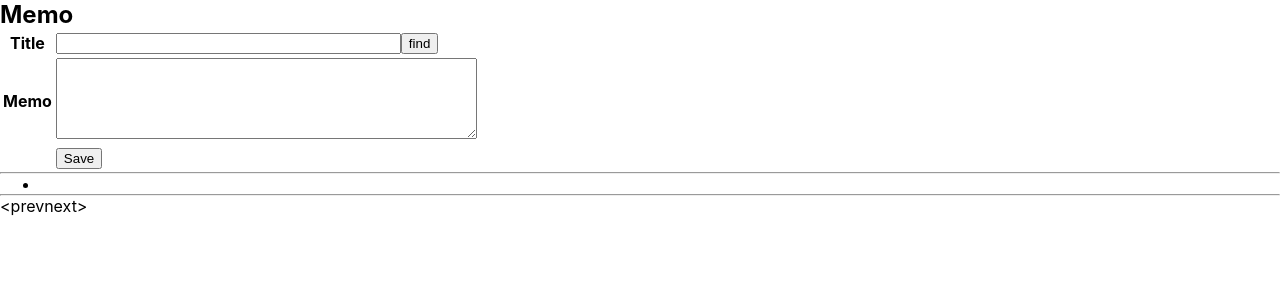
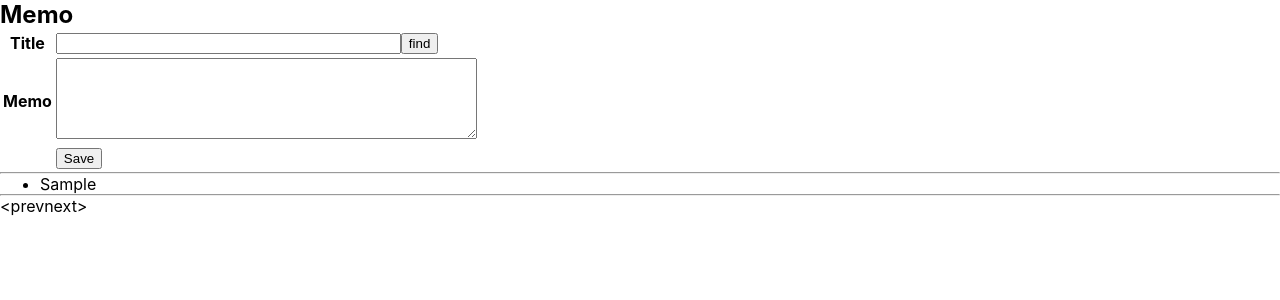
Before and after one commit to arlly/nuxt_study, a Nuxt app: page /memo in a window 1280 px wide. Both pictures are taken after typing "Sample", "Sample" into the empty fields and a click on the button "Save". Shown: the top 300 px of the page. Built offline with nearby package versions, Linux system fonts and the light colour scheme.

Commit message:
メモの詳細を実装した。

```diff
--- a/pages/memo.vue
+++ b/pages/memo.vue
@@ -30,7 +30,9 @@
     <hr>
 
     <ul class="list">
-      <li></li>
+      <li v-for="item in page_items">
+        <span @click="select(item)">{{ item.title}}</span>
+      </li>
     </ul>
 
     <hr>
@@ -101,6 +103,13 @@
         }
       },
 
+      select: function(item) {
+        this.find_flag = false;
+        this.sel_flag = item;
+        this.title = item.title;
+        this.content = item.content;
+      },
+
       insert: function () {
         this.$store.commit('memo/insert', {title:this.title, content:this.content});
         this.title = '';
```
